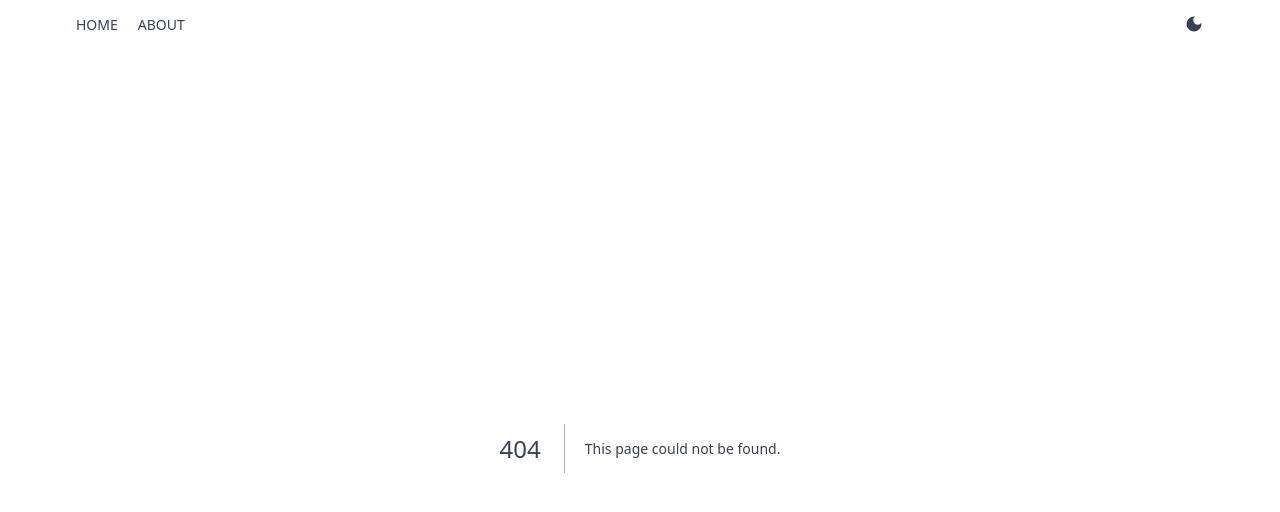
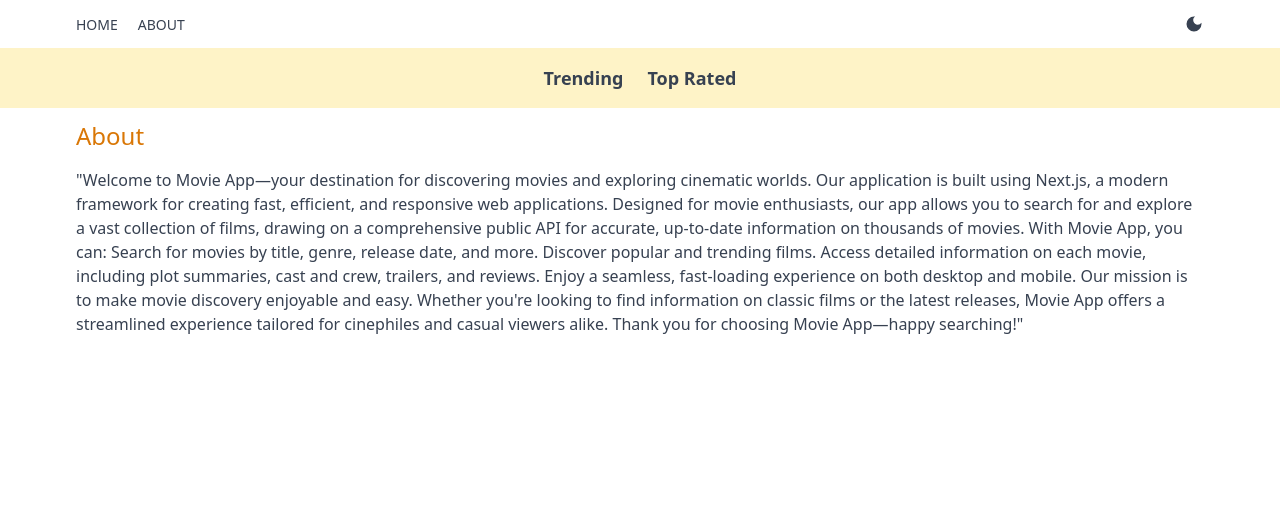
Before and after one commit to manojpun7/movie-app, a Next.js app: page /about in a window 1280 px wide. Before the commit this address had no page. Shown: the top 512 px of the page. Built offline with nearby package versions, Linux system fonts and the light colour scheme.

Commit message:
created navbar components

```diff
--- /dev/null
+++ b/src/app/about/page.jsx
@@ -0,0 +1,26 @@
+import React from "react";
+
+export default function About() {
+  return (
+    <div className="max-w-6xl mx-auto p-3 space-y-4">
+      <h1 className="text-2xl font-medium text-amber-600">About</h1>
+      <p>
+        "Welcome to Movie App—your destination for discovering movies and
+        exploring cinematic worlds. Our application is built using Next.js, a
+        modern framework for creating fast, efficient, and responsive web
+        applications. Designed for movie enthusiasts, our app allows you to
+        search for and explore a vast collection of films, drawing on a
+        comprehensive public API for accurate, up-to-date information on
+        thousands of movies. With Movie App, you can: Search for movies by
+        title, genre, release date, and more. Discover popular and trending
+        films. Access detailed information on each movie, including plot
+        summaries, cast and crew, trailers, and reviews. Enjoy a seamless,
+        fast-loading experience on both desktop and mobile. Our mission is to
+        make movie discovery enjoyable and easy. Whether you're looking to find
+        information on classic films or the latest releases, Movie App offers a
+        streamlined experience tailored for cinephiles and casual viewers alike.
+        Thank you for choosing Movie App—happy searching!"
+      </p>
+    </div>
+  );
+}
--- a/src/app/layout.js
+++ b/src/app/layout.js
@@ -2,6 +2,7 @@
 import "./globals.css";
 import Header from "@/components/Header";
 import Providers from "./Providers";
+import Navbar from "@/components/Navbar";
 
 const geistSans = localFont({
   src: "./fonts/GeistVF.woff",
@@ -27,6 +28,7 @@
       >
         <Providers>
           <Header />
+          <Navbar/>
           {children}
         </Providers>
       </body>
--- /dev/null
+++ b/src/components/Navbar.jsx
@@ -0,0 +1,14 @@
+import React from "react";
+import NavbarItem from "./NavbarItem";
+
+export default function Navbar() {
+  return (
+    <div
+      className="flex dark:bg-gray-600
+    bg-amber-100 p-4 lg:text-lg justify-center gap-6"
+    >
+      <NavbarItem title="Trending" param="fetchTrending" />
+      <NavbarItem title="Top Rated" param="fetchTopRated" />
+    </div>
+  );
+}
--- /dev/null
+++ b/src/components/NavbarItem.jsx
@@ -0,0 +1,23 @@
+"use client";
+import Link from "next/link";
+import { useSearchParams } from "next/navigation";
+
+export default function NavbarItem({ title, param }) {
+  const searchParams = useSearchParams();
+  const genre = searchParams.get("genre");
+  return (
+    <div>
+      <Link
+        className={`hover:text-amber-600 font-semibold
+        ${
+          genre === param
+            ? "underline underline-offset-8 decoration-4 decoration-amber-500 rounded-lg"
+            : ""
+        }`}
+        href={`/?genre=${param}`}
+      >
+        {title}
+      </Link>
+    </div>
+  );
+}
```
